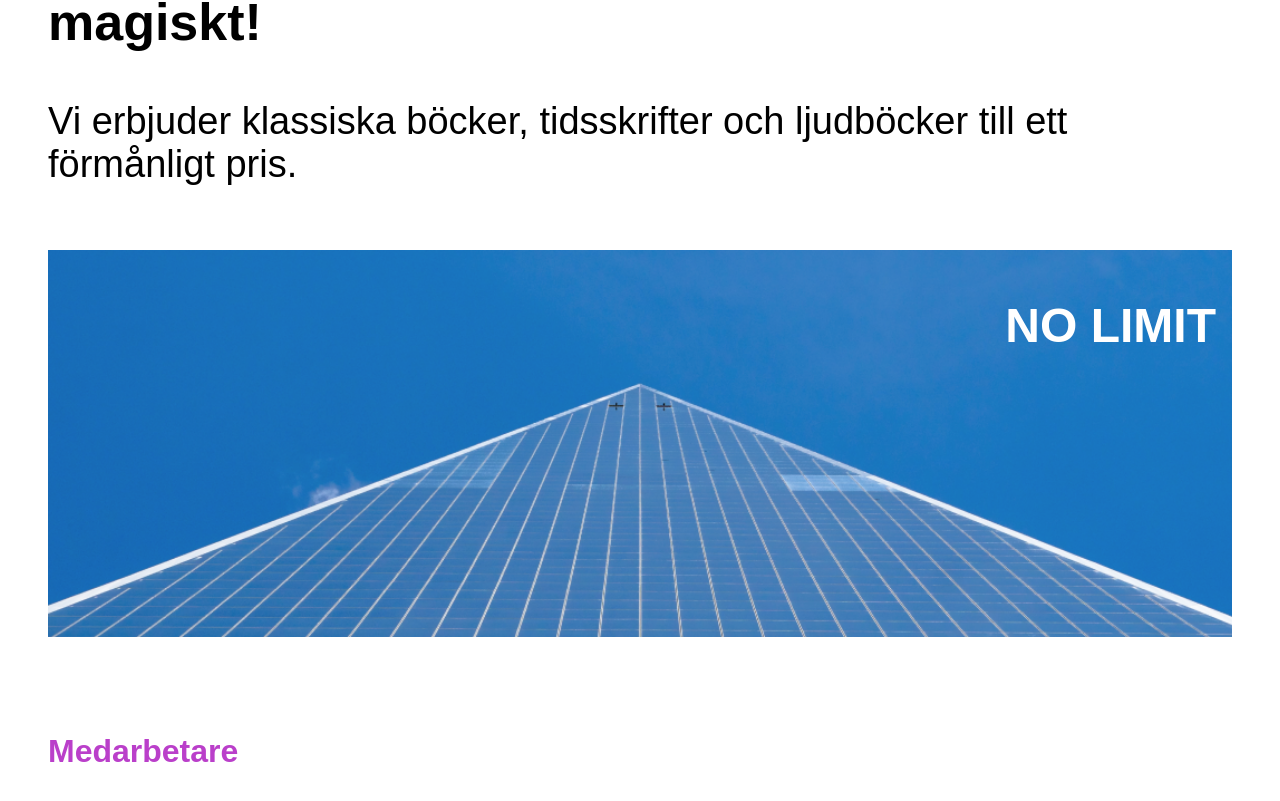
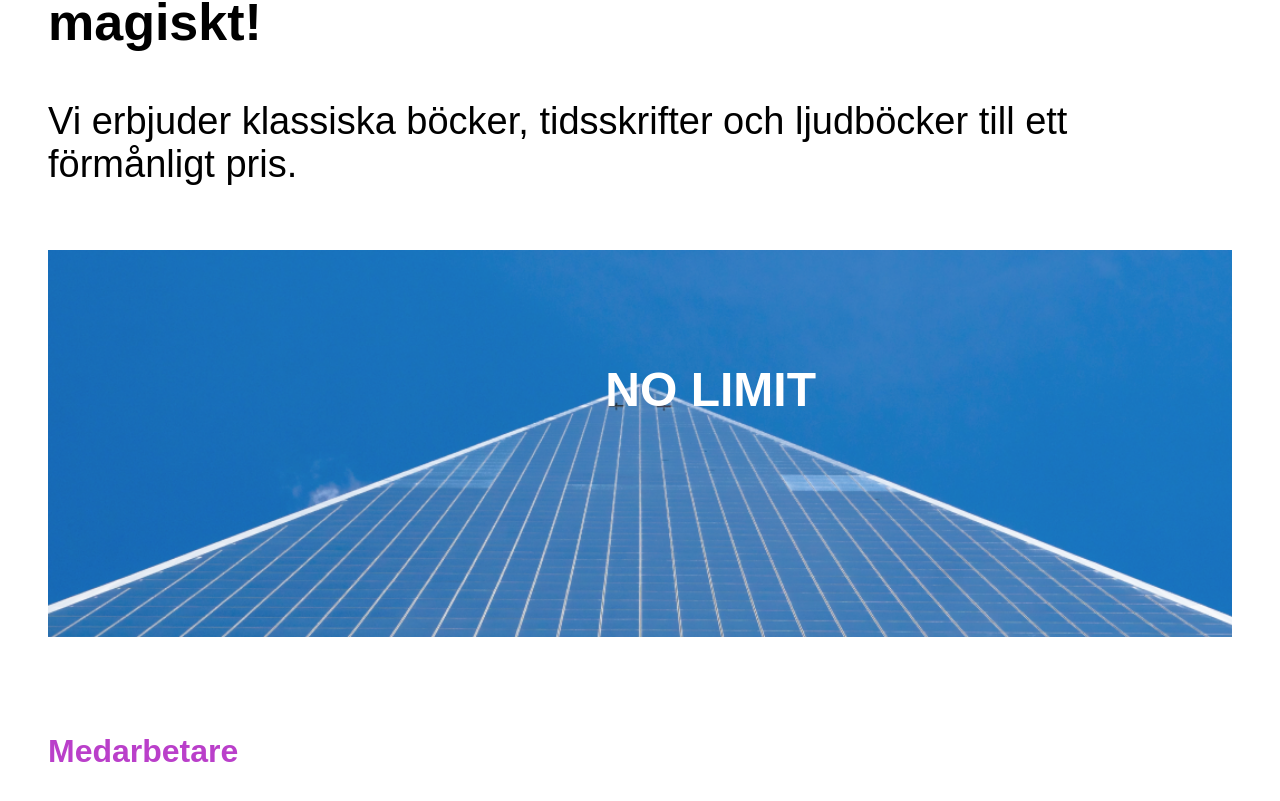
Before and after one commit to JonathanFrontend/Projekt-foretagssida, a React (Create React App) app in the folder foretagssida-webshop/: page /about in a window 1280 px wide. Shown: the part 539-1340 px from the top of the page. Built offline with nearby package versions, Linux system fonts and the light colour scheme.

Commit message:
Update App.css

```diff
--- a/foretagssida-webshop/src/App.css
+++ b/foretagssida-webshop/src/App.css
@@ -81,7 +81,8 @@
 .about-img-text{
   font-size: 3rem;
   color:#FFFFFF;
-  padding-top: 3rem;
+  padding-top: 7rem;
+  padding-right: 25rem;
 }
 
 .personal-content{
```
